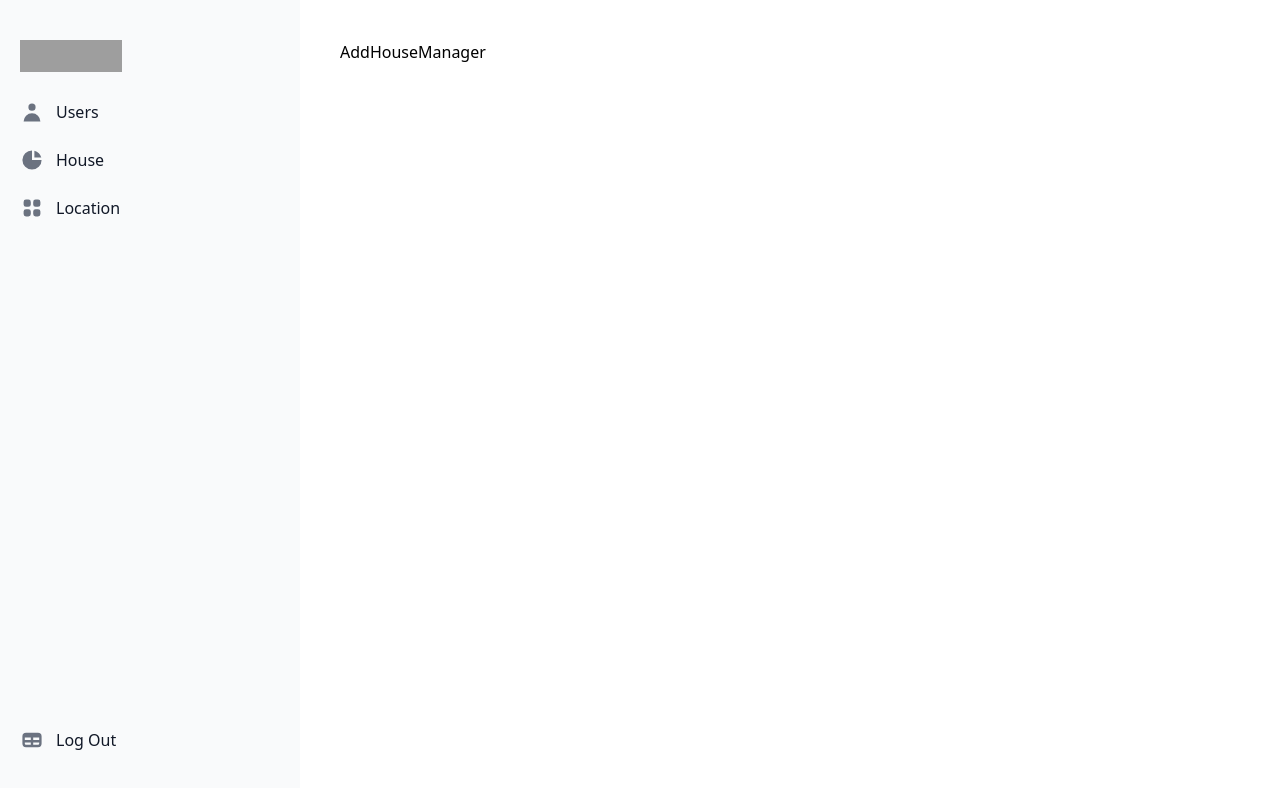
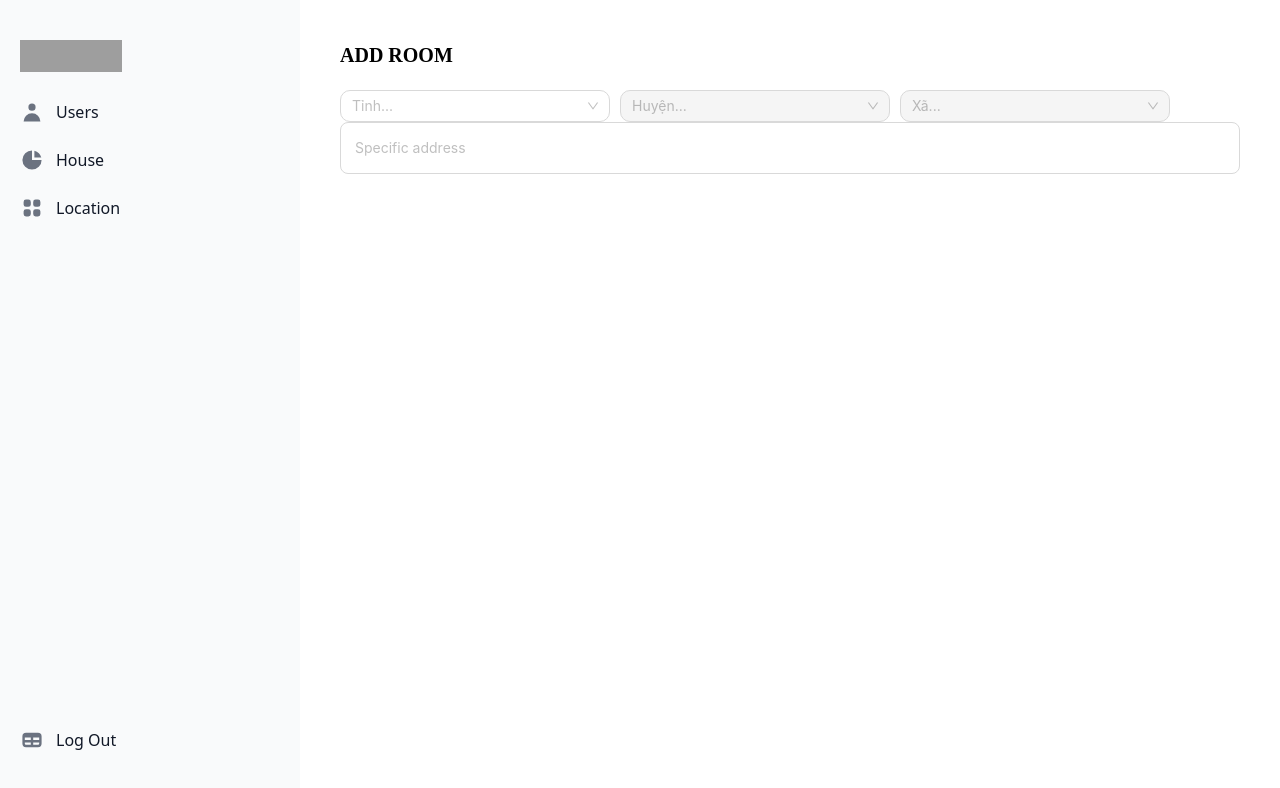
Before and after one commit to trandinhdanh/Booking-Airbnb, a React (Create React App) app in the folder Client/airbnb/: page /manager/house-add in a window 1280 px wide. Shown: the top 788 px of the page. Built offline with nearby package versions, Linux system fonts and the light colour scheme; no server answers; grey boxes are pictures that could not be loaded.

Commit message:
update add room( address )

```diff
--- a/Client/airbnb/src/Page/Manager/HouseManager/AddHouseManager/AddHouseManager.js
+++ b/Client/airbnb/src/Page/Manager/HouseManager/AddHouseManager/AddHouseManager.js
@@ -1,7 +1,127 @@
-import React from 'react'
+import React, { useState, useEffect } from 'react'
+import { Input } from 'antd'
+import axios from 'axios';
+import { Select } from 'antd';
+
+const PROVINCCES_API_URL = 'https://provinces.open-api.vn/api';
 
 export default function AddHouseManager() {
+
+
+  const [province, setProvince] = useState([]);
+  const [selectedProvince, setSelectedProvince] = useState(null);
+  const [districts, setDistricts] = useState([]);
+  const [selectedDistrict, setSelectedDistrict] = useState(null);
+  const [wards, setWards] = useState([]);
+  const [selectedWard, setSelectedWard] = useState(null);
+
+  useEffect(() => {
+    // Fetch the list of provinces
+    axios.get(`${PROVINCCES_API_URL}/p`)
+      .then(response => {
+        setProvince(response.data);
+      })
+      .catch(err => {
+        console.error(err);
+      });
+  }, []);
+
+  useEffect(() => {
+    // Fetch the list of districts when a province is selected
+    if (selectedProvince) {
+      axios.get(`${PROVINCCES_API_URL}/p/${selectedProvince}?depth=2`)
+        .then(response => {
+          setDistricts(response.data.districts);
+          setSelectedDistrict(null);
+          setWards([]);
+          setSelectedWard(null);
+        })
+        .catch(err => {
+          console.error(err);
+        });
+    } else {
+      setDistricts([]);
+      setSelectedDistrict(null);
+      setWards([]);
+      setSelectedWard(null);
+    }
+  }, [selectedProvince]);
+
+  useEffect(() => {
+    // Fetch the list of wards when a district is selected
+    if (selectedDistrict) {
+      axios.get(`${PROVINCCES_API_URL}/d/${selectedDistrict}?depth=2`)
+        .then(response => {
+          setWards(response.data.wards);
+          setSelectedWard(null);
+        })
+        .catch(err => {
+          console.error(err);
+        });
+    } else {
+      setWards([]);
+      setSelectedWard(null);
+    }
+  }, [selectedDistrict]);
   return (
-    <div>AddHouseManager</div>
+    <div>
+      <div className="headerManager font-roboto mb-5 flex justify-between">
+        <h1 className="font-bold text-[20px] uppercase ">
+          Add room
+        </h1>
+      </div>
+      <form>
+
+       {/* address */}
+        <Select
+        showSearch
+        placeholder="Tỉnh..."
+        optionFilterProp="children"
+        value={selectedProvince}
+        onChange={value => setSelectedProvince(value)}
+        filterOption={(input, option) =>
+          (option?.label ?? '').toLowerCase().includes(input.toLowerCase())
+        }
+        options={province.map(province => ({
+          value: province.code,
+          label: province.name
+        }))}
+        style={{ width: '30%'}}
+      />
+      <Select
+        showSearch
+        placeholder="Huyện..."
+        optionFilterProp="children"
+        value={selectedDistrict}
+        onChange={value => setSelectedDistrict(value)}
+        filterOption={(input, option) =>
+          (option?.label ?? '').toLowerCase().includes(input.toLowerCase())
+        }
+        options={districts.map(district => ({
+          value: district.code,
+          label: district.name
+        }))}
+        style={{ width: '30%', marginLeft: '10px' }}
+        disabled={!selectedProvince}
+      />
+      <Select
+        showSearch
+        placeholder="Xã..."
+        optionFilterProp="children"
+        value={selectedWard}
+        onChange={value => setSelectedWard(value)}
+        filterOption={(input, option) =>
+          (option?.label ?? '').toLowerCase().includes(input.toLowerCase())
+        }
+        options={wards.map(ward => ({
+          value: ward.code,
+          label: ward.name
+        }))}
+        style={{ width: '30%', marginLeft: '10px' }}
+        disabled={!selectedDistrict}
+      />
+       <Input placeholder='Specific address' />
+      </form>
+    </div>
   )
 }
--- a/Client/airbnb/src/Page/Manager/HouseManager/HouseManager.js
+++ b/Client/airbnb/src/Page/Manager/HouseManager/HouseManager.js
@@ -40,7 +40,7 @@ export default function HouseManager() {
     <div className="w-full">
        <div className="headerManager font-roboto mb-5 flex justify-between">
         <h1 className="font-bold text-[20px] uppercase ">
-        Product Management
+        Rooms Management
         </h1>
         <button onClick={() => { navigate('/manager/house-add') }} className="text-white bg-primary font-medium rounded-lg text-sm px-4 py-2 flex items-center hover:scale-110 transition-all">Add <IoIosAddCircleOutline className='ml-2 text-[20px]'/> </button>
       </div>
--- a/Client/airbnb/src/Redux/room/roomList.js
+++ b/Client/airbnb/src/Redux/room/roomList.js
@@ -9,7 +9,7 @@ const initialState = {
 
 export const getRoomList = createAsyncThunk('room/list', async () => {
   try {
-    const res = await https.get('/api/v1/houses');
+    const res = await https.get('/api/v1/rooms');
     console.log(res.data);
     return res.data;
   } catch (error) {
--- a/Client/airbnb/src/services/RoomService.js
+++ b/Client/airbnb/src/services/RoomService.js
@@ -2,10 +2,10 @@ import { https } from './axiosClient';
 
 export let roomService = {
   getHouseList: () => {
-    return https.get(`/api/v1/houses`);
+    return https.get(`/api/v1/rooms`);
   },
   getHouseById: (id) => {
-    return https.get(`/api/v1/houses/${id}`);
+    return https.get(`/api/v1/rooms/${id}`);
   },
   getRoomLocation: (id) => {
     return https.get(`/api/phong-thue/lay-phong-theo-vi-tri?maViTri=${id}`);
```
Also changed, not shown: 1 other file (tests, documents, lock files or other folders).
